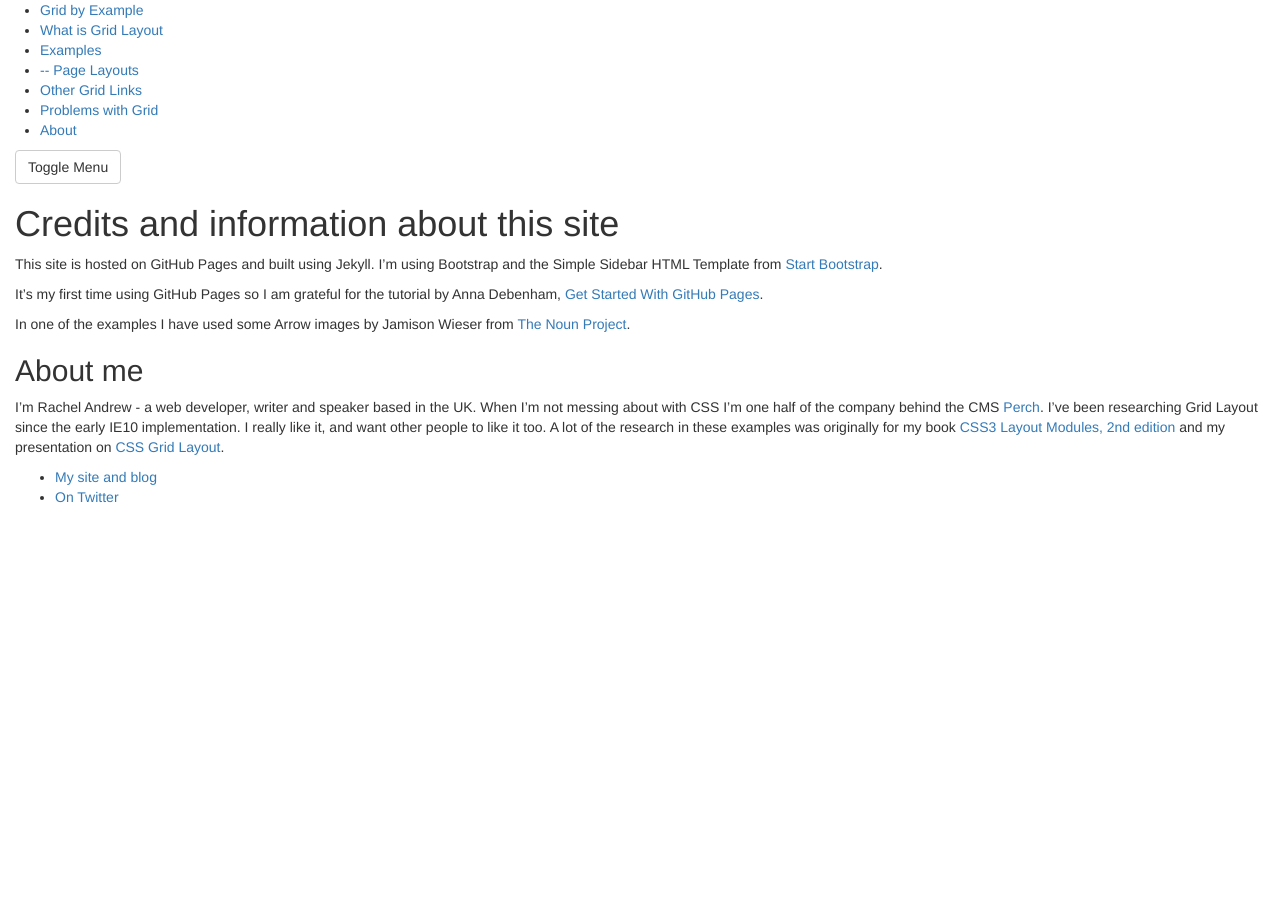
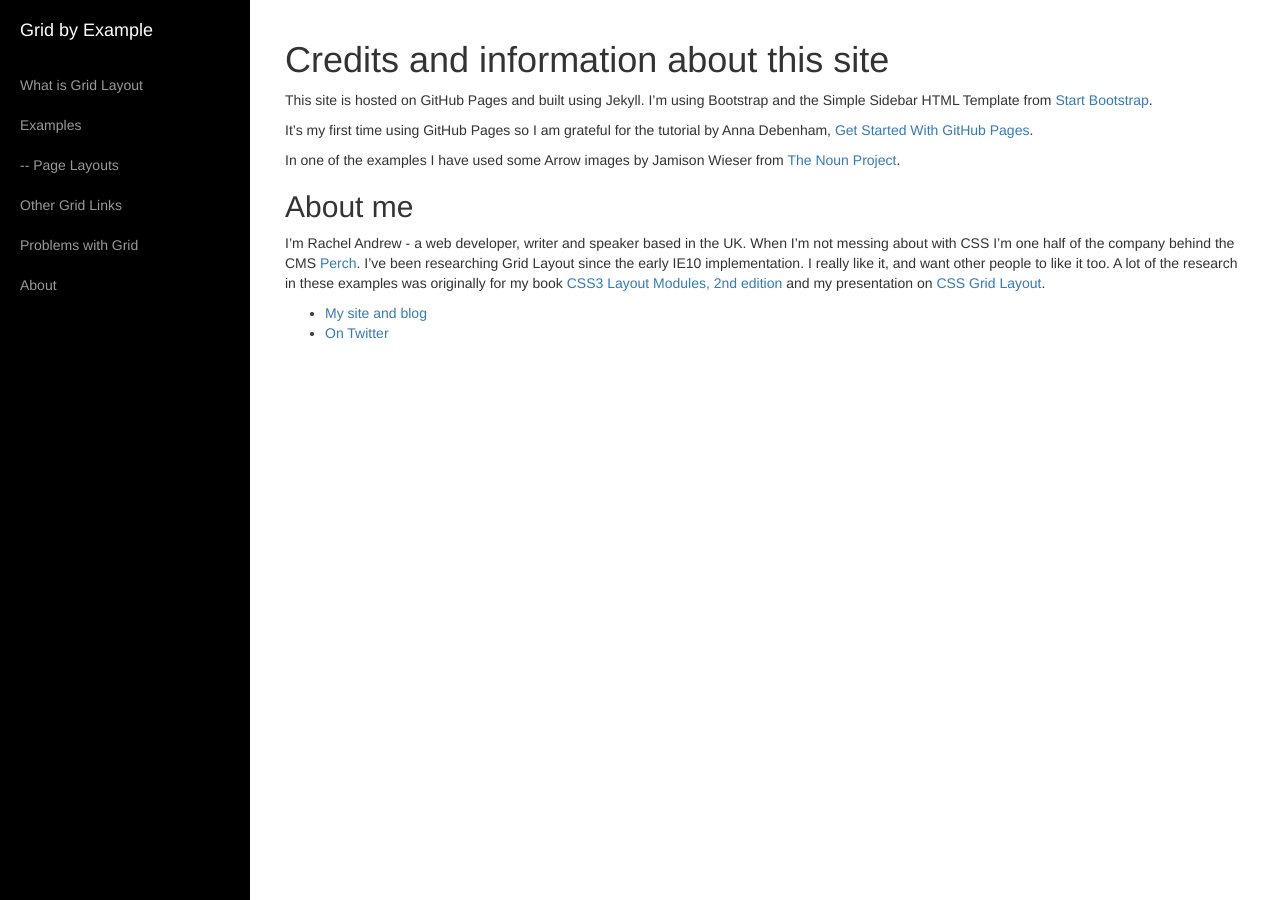
Before and after one commit to adrendon/grid-rachelandrew, a Jekyll site: the page built from about/index.md, in a window 1280 px wide. Built offline with Jekyll 4.4.1, drawn with Linux system fonts in a browser that asks for light colours; nearby versions of some CDN libraries; library files that are not in the unit come from our copies.

Commit message:
commit initial

```diff
--- a/_includes/head.html
+++ b/_includes/head.html
@@ -9,8 +9,8 @@
 	<link rel="stylesheet" href="https://maxcdn.bootstrapcdn.com/bootstrap/3.2.0/css/bootstrap.min.css" />
 
 	<!-- Optional theme -->
-	<link href="css/simple-sidebar.css" rel="stylesheet" />
-	<link rel="stylesheet" href="{{ "css/main.css" | prepend: site.baseurl }}">
+	<link href="/css/simple-sidebar.css" rel="stylesheet" />
+	<link rel="stylesheet" href="{{ "/css/main.css" | prepend: site.baseurl }}">
 
     <!-- HTML5 Shim and Respond.js IE8 support of HTML5 elements and media queries -->
     <!-- WARNING: Respond.js doesn't work if you view the page via file:// -->
--- a/_includes/sidebar.html
+++ b/_includes/sidebar.html
@@ -2,31 +2,30 @@
         <div id="sidebar-wrapper">
             <ul class="sidebar-nav">
                 <li class="sidebar-brand">
-                    <a href="">
+                    <a href="/">
                         Grid by Example
                     </a>
                 </li>
                 <li>
-                    <a href="what">What is Grid Layout</a>
+                    <a href="/what">What is Grid Layout</a>
                 </li>
                 <li>
-                    <a href="examples">Examples</a>
+                    <a href="/examples">Examples</a>
 
                 </li>
 
                 <li>
-                    <a href="examples/page-layout">-- Page Layouts</a>
+                    <a href="/examples/page-layout">-- Page Layouts</a>
                 </li>
 
                 <li>
-                    <a href="resources">Other Grid Links</a>
+                    <a href="/resources">Other Grid Links</a>
                 </li>
                 <li>
-                    <a href="issues">Problems with Grid</a>
+                    <a href="/issues">Problems with Grid</a>
                 </li>
                 <li>
-                    <a href="
-                    about">About</a>
+                    <a href="/about">About</a>
                 </li>
 
 
```
Also changed, not shown: index.md (line endings or trailing spaces).
